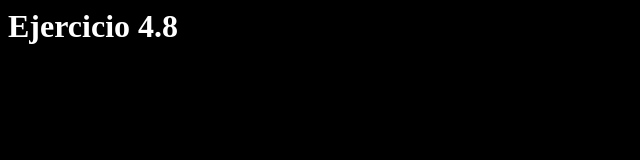
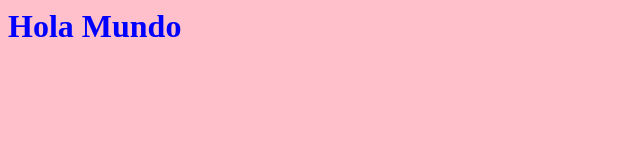
Before and after one commit to AlejandroSeoane/myweb-1, a plain HTML site: page index.html in a window 1280 px wide. Shown: the whole page, without its empty margins (0-640 px from the left). Drawn offline with Linux system fonts and the light colour scheme.

Commit message:
primer commit

```diff
--- a/index.html
+++ b/index.html
@@ -1,8 +1,8 @@
 <html>
 <head>
-<link rel="stylesheet" type="text/css" href="style2.css">
+<link rel="stylesheet" type="text/css" href="style.css">
 </head>
 <body>
-<h1>Ejercicio 4.8</h1>
+<h1>Hola Mundo</h1>
 </body>
 </html>
--- /dev/null
+++ b/style.css
@@ -0,0 +1,2 @@
+body {background-color: pink;}
+h1 {color: blue;}
--- a/style2.css
+++ /dev/null
@@ -1,2 +0,0 @@
-body {background-color: black;}
-h1 {color: white;}
```
